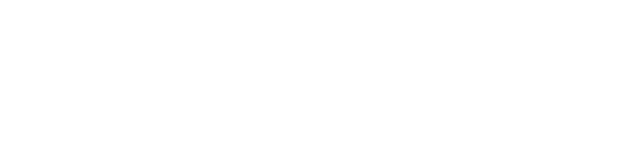
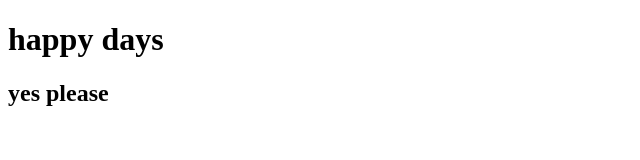
Before and after one commit to serestar/test-project, a plain HTML site: page index.html in a window 1280 px wide. Shown: the whole page, without its empty margins (0-640 px from the left). Drawn offline with Linux system fonts and the light colour scheme.

Commit message:
Update index.html

```diff
--- a/index.html
+++ b/index.html
@@ -4,5 +4,7 @@
   <title>First website</title>
 </head>
 <body>
+  <h1>happy days</h1>
+  <h2>yes please</h2>
 </body>
 </html>
```
